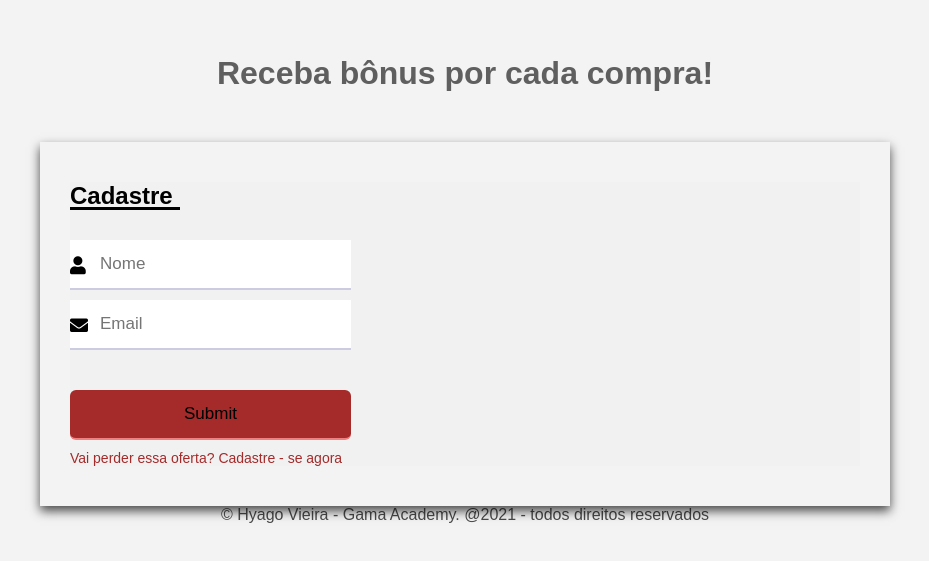
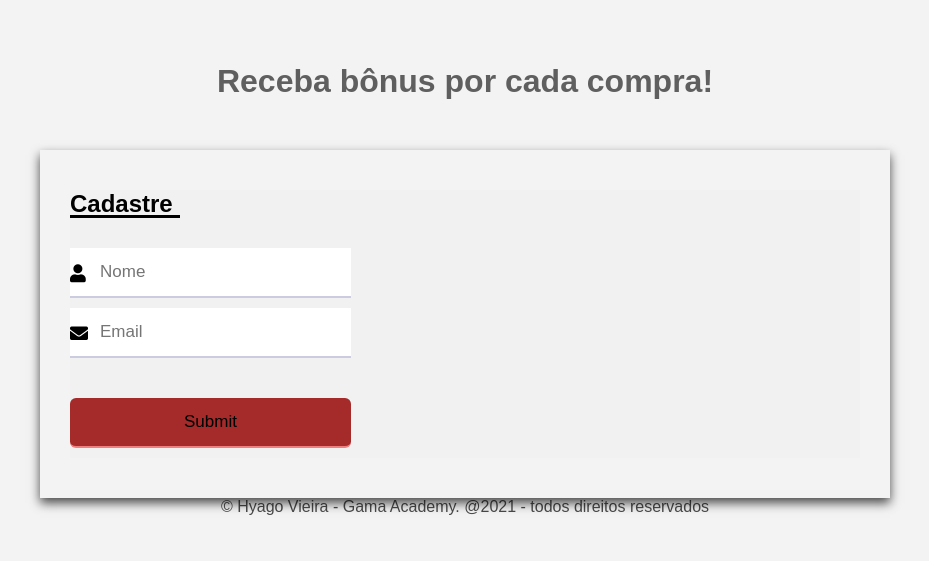
Before and after one commit to HyAgOsK/desafio01-Gama-Academy-lading-pages, a plain HTML site: page index.html in a window 1280 px wide. Shown: the part 911-1472 px from the top of the page, without its empty margins (175-1104 px from the left). Drawn offline with Linux system fonts and the light colour scheme.

Commit message:
Finalizando edições

```diff
--- a/index.html
+++ b/index.html
@@ -58,7 +58,6 @@
                                 <input type="submit" />
 
                             </div>
-                            <div class="text1">Vai perder essa oferta? <label for="">Cadastre - se agora</label> </div>
                         </div>
                     </div>
                     <div class="cover">
```
